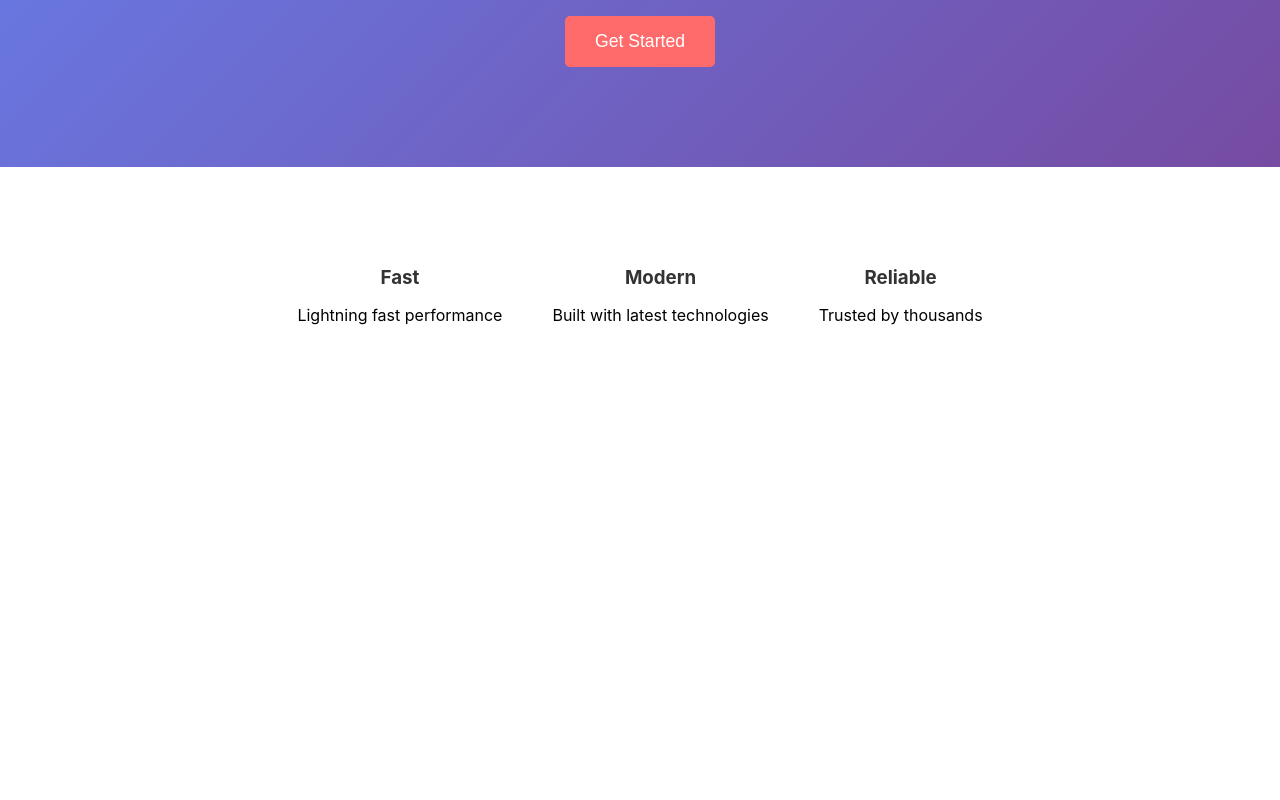
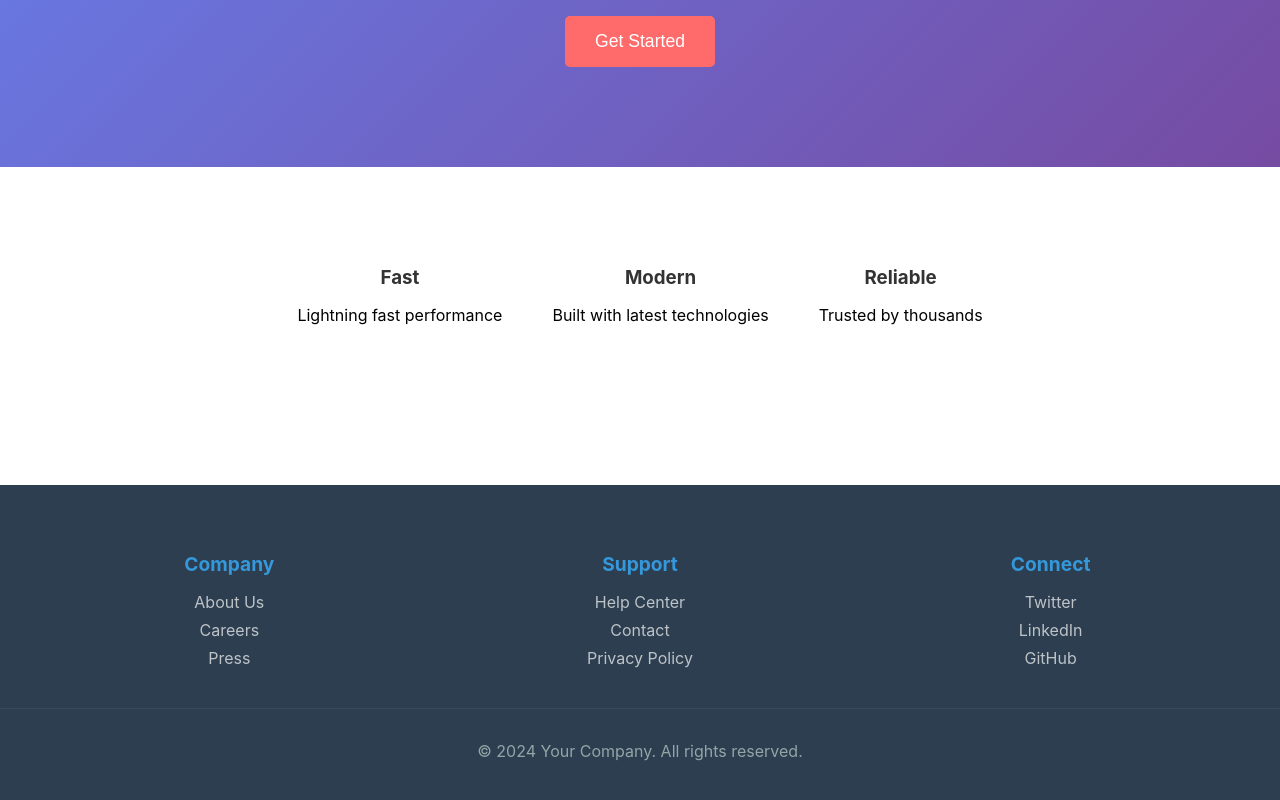
Before and after one commit to uday951/pratice-demo, a React (Create React App) app in the folder react-landing-page/: page / in a window 1280 px wide. Shown: the part 310-1110 px from the top of the page. Before the commit the page ends 800 px from the top, so only its background shows below. Built offline with nearby package versions, Linux system fonts and the light colour scheme.

Commit message:
footer created

```diff
--- a/react-landing-page/src/App.js
+++ b/react-landing-page/src/App.js
@@ -1,5 +1,6 @@
 import './App.css';
 import Navbar from './Navbar';
+import Footer from './Footer';
 
 function App() {
   return (
@@ -25,6 +26,7 @@ function App() {
           <p>Trusted by thousands</p>
         </div>
       </section>
+      <Footer />
     </div>
   );
 }
--- /dev/null
+++ b/react-landing-page/src/Footer.css
@@ -0,0 +1,49 @@
+.footer {
+  background: #2c3e50;
+  color: #ecf0f1;
+  padding: 3rem 0 1rem;
+  margin-top: 4rem;
+}
+
+.footer-content {
+  max-width: 1200px;
+  margin: 0 auto;
+  display: grid;
+  grid-template-columns: repeat(auto-fit, minmax(250px, 1fr));
+  gap: 2rem;
+  padding: 0 2rem;
+}
+
+.footer-section h3 {
+  margin-bottom: 1rem;
+  color: #3498db;
+  font-size: 1.2rem;
+}
+
+.footer-section ul {
+  list-style: none;
+  padding: 0;
+  margin: 0;
+}
+
+.footer-section li {
+  margin-bottom: 0.5rem;
+}
+
+.footer-section a {
+  color: #bdc3c7;
+  text-decoration: none;
+  transition: color 0.3s;
+}
+
+.footer-section a:hover {
+  color: #3498db;
+}
+
+.footer-bottom {
+  border-top: 1px solid #34495e;
+  margin-top: 2rem;
+  padding: 1rem 2rem;
+  text-align: center;
+  color: #95a5a6;
+}
--- /dev/null
+++ b/react-landing-page/src/Footer.js
@@ -0,0 +1,39 @@
+import './Footer.css';
+
+function Footer() {
+  return (
+    <footer className="footer">
+      <div className="footer-content">
+        <div className="footer-section">
+          <h3>Company</h3>
+          <ul>
+            <li><a href="#about">About Us</a></li>
+            <li><a href="#careers">Careers</a></li>
+            <li><a href="#press">Press</a></li>
+          </ul>
+        </div>
+        <div className="footer-section">
+          <h3>Support</h3>
+          <ul>
+            <li><a href="#help">Help Center</a></li>
+            <li><a href="#contact">Contact</a></li>
+            <li><a href="#privacy">Privacy Policy</a></li>
+          </ul>
+        </div>
+        <div className="footer-section">
+          <h3>Connect</h3>
+          <ul>
+            <li><a href="#twitter">Twitter</a></li>
+            <li><a href="#linkedin">LinkedIn</a></li>
+            <li><a href="#github">GitHub</a></li>
+          </ul>
+        </div>
+      </div>
+      <div className="footer-bottom">
+        <p>&copy; 2024 Your Company. All rights reserved.</p>
+      </div>
+    </footer>
+  );
+}
+
+export default Footer;
```
